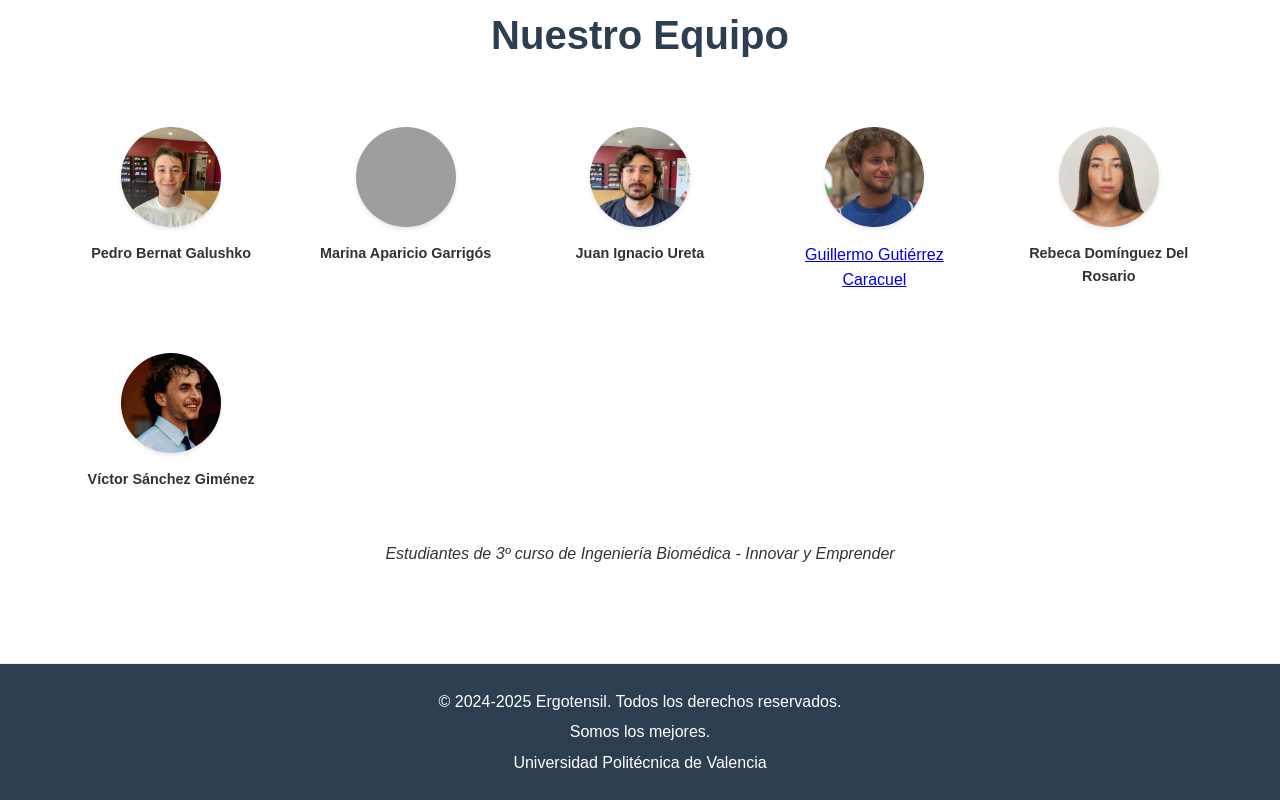
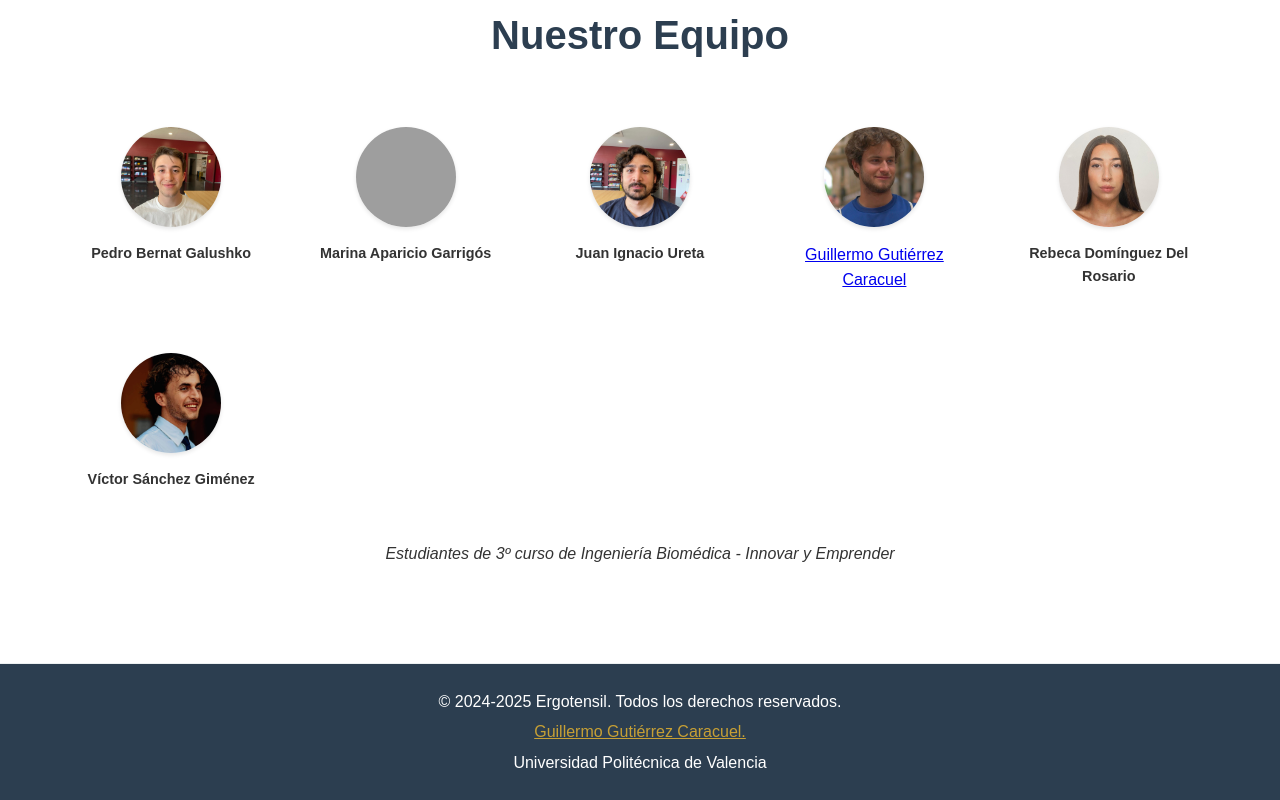
Before and after one commit to gutierrels/ergotensil, a plain HTML site: page index.html in a window 1280 px wide. Shown: the part 3979-4779 px from the top of the page. Drawn offline with Linux system fonts and the light colour scheme; grey boxes are pictures that could not be loaded.

Commit message:
Link Github

```diff
--- a/index.html
+++ b/index.html
@@ -505,7 +505,7 @@
     <footer>
         <div class="container">
             <p>© 2024-2025 Ergotensil. Todos los derechos reservados.</p>
-            <p>Somos los mejores.</p>
+            <a href="https://github.com/gutierrels" style="color: #c7a035;">Guillermo Gutiérrez Caracuel.</a>
             <p>Universidad Politécnica de Valencia</p>
         </div>
     </footer>
```
